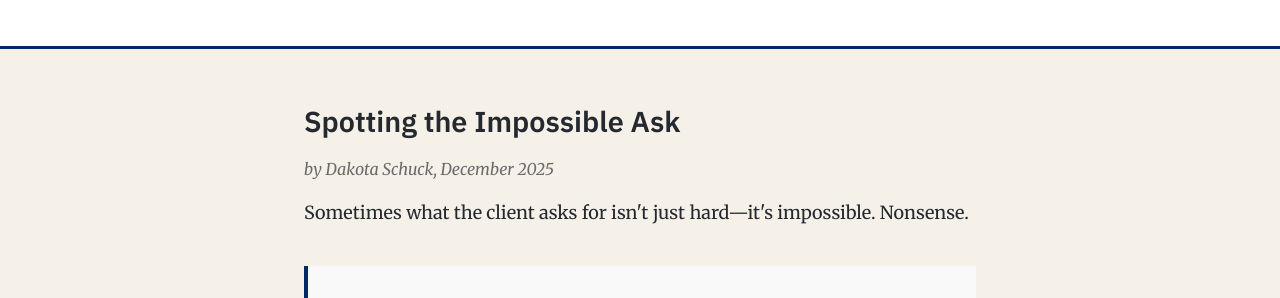
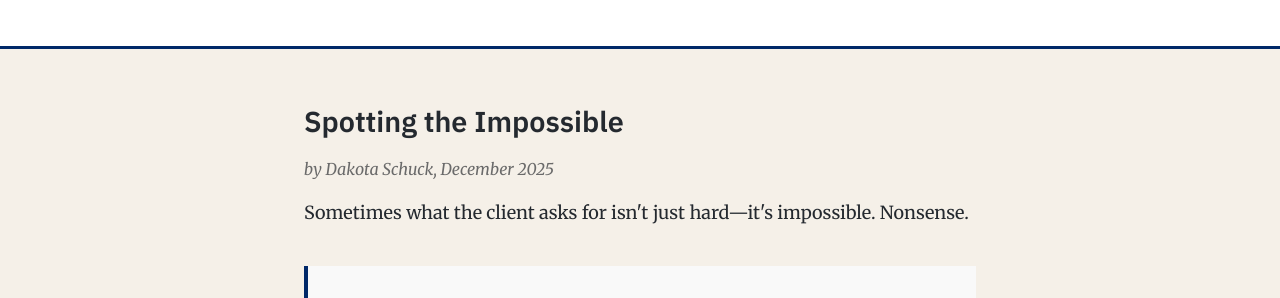
Before and after one commit to DaZaSc/betterward.com, a Jekyll site: the page built from library/spotting-the-impossible/index.html, in a window 1280 px wide and 900 px high. Shown: the part 158-456 px from the top of the window. Built offline with Jekyll 4.4.1, drawn with Linux system fonts in a browser that asks for light colours.

Commit message:
Update title in index.html for clarity

```diff
--- a/library/spotting-the-impossible/index.html
+++ b/library/spotting-the-impossible/index.html
@@ -1,9 +1,9 @@
 ---
-title: Spotting the Impossible Ask - Betterward
+title: Spotting the Impossible - Betterward
 ---
 
 <article class="blog-post">
-    <h2>Spotting the Impossible Ask</h2>
+    <h2>Spotting the Impossible</h2>
     <p class="post-meta">by Dakota Schuck, December 2025</p>
 
     <p>Sometimes what the client asks for isn't just hard—it's impossible. Nonsense.</p>
```
